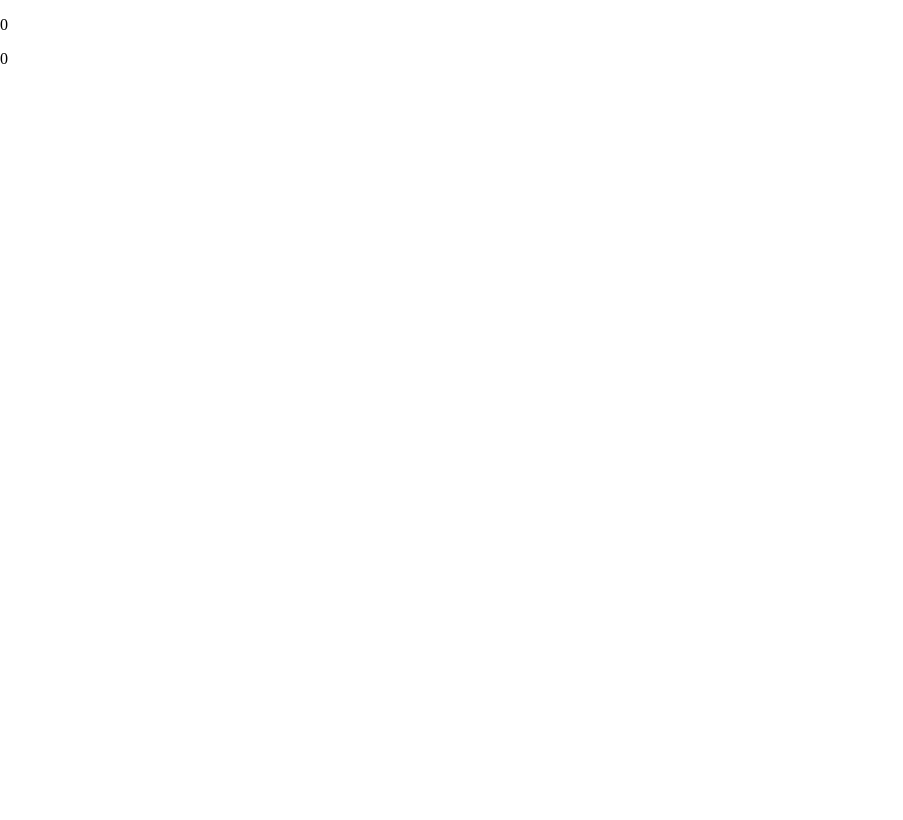
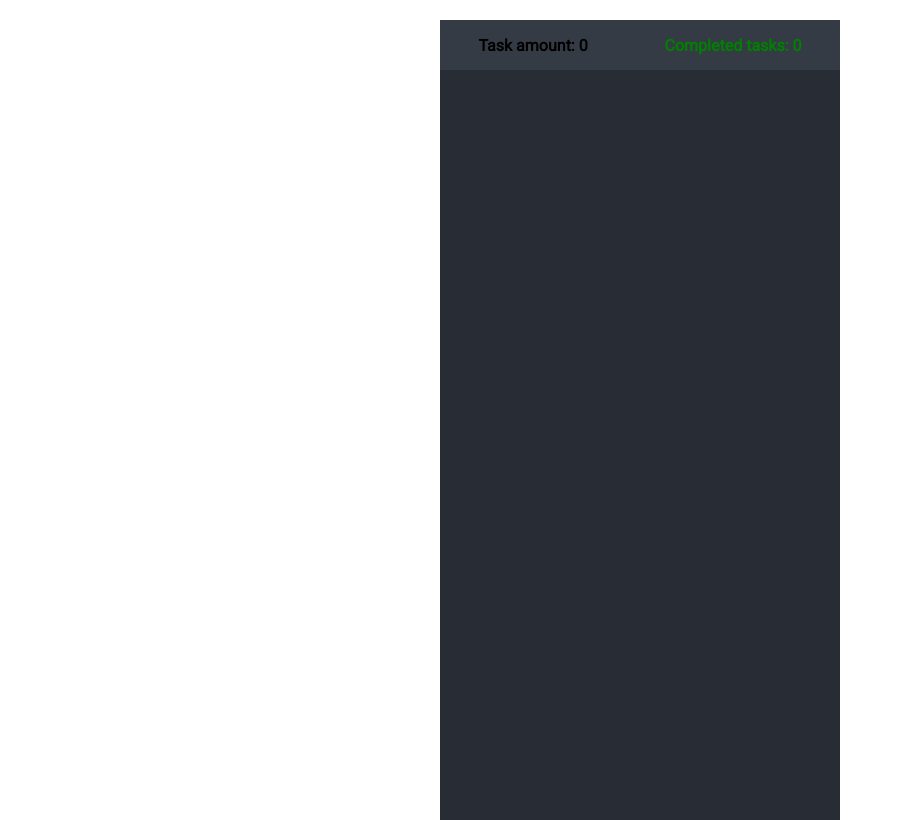
Before and after one commit to EasileleM/TODOListReact, a React (Create React App) app: page / in a window 1280 px wide. Shown: the whole page, without its empty margins (0-903 px from the left). Built offline with nearby package versions, Linux system fonts and the light colour scheme.

Commit message:
Style changes

```diff
--- a/public/index.html
+++ b/public/index.html
@@ -7,37 +7,17 @@
     <meta name="theme-color" content="#000000" />
     <meta
       name="description"
-      content="Web site created using create-react-app"
+      content="TodoList"
     />
     <link rel="apple-touch-icon" href="%PUBLIC_URL%/logo192.png" />
-    <!--
-      manifest.json provides metadata used when your web app is installed on a
-      user's mobile device or desktop. See https://developers.google.com/web/fundamentals/web-app-manifest/
-    -->
+
     <link rel="manifest" href="%PUBLIC_URL%/manifest.json" />
-    <!--
-      Notice the use of %PUBLIC_URL% in the tags above.
-      It will be replaced with the URL of the `public` folder during the build.
-      Only files inside the `public` folder can be referenced from the HTML.
 
-      Unlike "/favicon.ico" or "favicon.ico", "%PUBLIC_URL%/favicon.ico" will
-      work correctly both with client-side routing and a non-root public URL.
-      Learn how to configure a non-root public URL by running `npm run build`.
-    -->
-    <title>React App</title>
+    <link href="https://fonts.googleapis.com/css2?family=Roboto&display=swap" rel="stylesheet">
+    <title>TodoList</title>
   </head>
   <body>
     <noscript>You need to enable JavaScript to run this app.</noscript>
     <div id="root"></div>
-    <!--
-      This HTML file is a template.
-      If you open it directly in the browser, you will see an empty page.
-
-      You can add webfonts, meta tags, or analytics to this file.
-      The build step will place the bundled scripts into the <body> tag.
-
-      To begin the development, run `npm start` or `yarn start`.
-      To create a production bundle, use `npm run build` or `yarn build`.
-    -->
   </body>
 </html>
--- a/src/Components/TaskList/TaskList.jsx
+++ b/src/Components/TaskList/TaskList.jsx
@@ -2,6 +2,8 @@ import React, { useState } from "react";
 import { TaskInfo } from "./TasksInfo";
 import { AddTaskBlock } from "./AddTaskBlock";
 import { Task } from "./Task";
+
+import './TaskList.scss';
 
 export function TaskList() {
     const [tasks, setTasks] = useState([]);
--- a/src/Components/TaskList/TaskList.scss
+++ b/src/Components/TaskList/TaskList.scss
@@ -0,0 +1,27 @@
+.taskList {
+  display: flex;
+  flex-direction: column;
+  width: 400px;
+  height: 800px;
+  margin: 20px auto 0 auto;
+  background-color: #282c34;
+
+  &__taskInfo {
+    display: flex;
+    justify-content: space-around;
+    align-items: center;
+    height: 50px;
+    background-color: #353b45;
+  }
+
+  &__taskInfoCounter {
+    margin: 0;
+
+    font-weight: bold;
+    font-family: 'Roboto', sans-serif;
+
+    &_completedTasks {
+      color: green;
+    }
+  }
+}
--- a/src/Components/TaskList/TasksInfo.jsx
+++ b/src/Components/TaskList/TasksInfo.jsx
@@ -1,14 +1,16 @@
 import React from "react";
+
+import './TaskList.scss';
 
 export function TaskInfo({ tasks }) {
 
-    return <div className="taskInfo">
-        <p className="taskInfo__counter taskInfo__counter_allTasks">
-            { tasks.length }
+    return <div className="taskList__taskInfo">
+        <p className="taskList__taskInfoCounter taskList__taskInfoCounter_allTasks">
+            Task amount: { tasks.length }
         </p>
 
-        <p className="taskInfo__counter taskInfo__counter_completedTasks">
-            { tasks.reduce((completedTasksAmount, task) => {
+        <p className="taskList__taskInfoCounter taskList__taskInfoCounter_completedTasks">
+            Completed tasks: { tasks.reduce((completedTasksAmount, task) => {
                 return completedTasksAmount + (task.isCompleted ? 1 : 0);
             }, 0)}
         </p>
```
